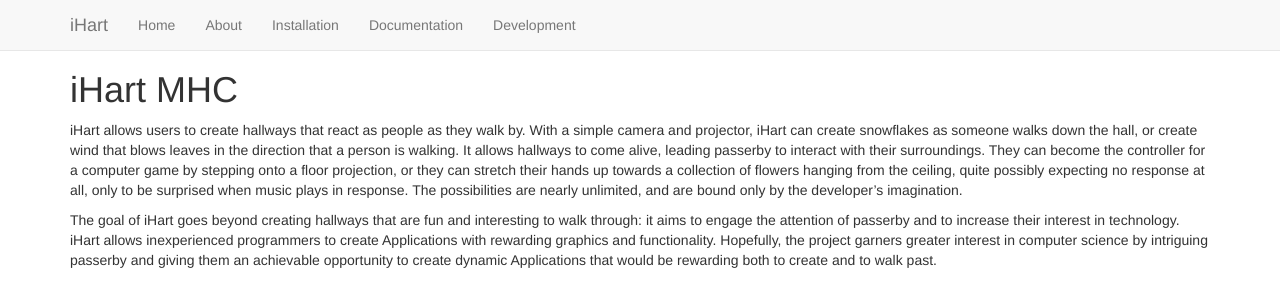
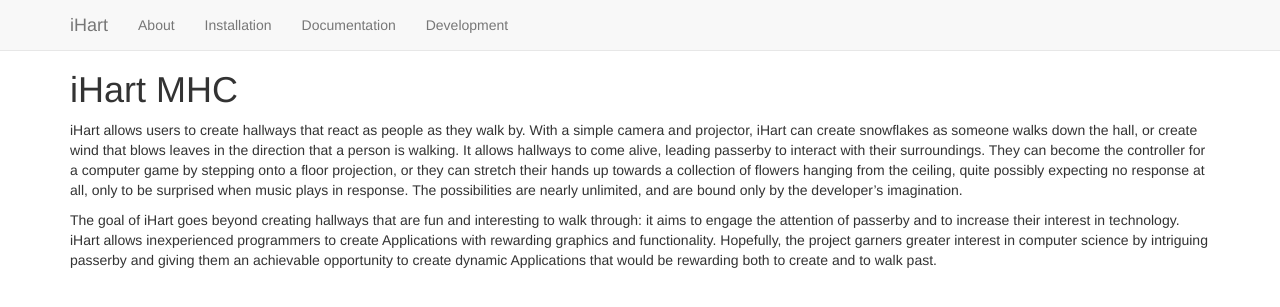
Before and after one commit to ihart-mhc/ihart-mhc.github.io, a Jekyll site: the page built from index.md, in a window 1280 px wide. Shown: the top 307 px of the page. Built offline with Jekyll 4.4.1, drawn with Linux system fonts in a browser that asks for light colours; nearby versions of some CDN libraries.

Commit message:
Add an about placeholder page and modify links in header and footer

```diff
--- a/_includes/footer.html
+++ b/_includes/footer.html
@@ -1,6 +1,6 @@
 <!-- jQuery (necessary for Bootstrap's JavaScript plugins) -->
 <script src="https://ajax.googleapis.com/ajax/libs/jquery/1.11.1/jquery.min.js"></script>
 <!-- Include all compiled plugins (below), or include individual files as needed -->
-<script src="js/bootstrap.min.js"></script>
+<script src="/js/bootstrap.min.js"></script>
 
 </html>
--- a/_includes/header.html
+++ b/_includes/header.html
@@ -6,8 +6,8 @@
 <meta name="viewport" content="width=device-width, initial-scale=1">
 
 <!-- Bootstrap -->
-<link href="css/bootstrap.min.css" rel="stylesheet" />
-<link href="css/ihart-site.css" rel="stylesheet" />
+<link href="/css/bootstrap.min.css" rel="stylesheet" />
+<link href="/css/ihart-site.css" rel="stylesheet" />
 
 <!-- HTML5 Shim and Respond.js IE8 support of HTML5 elements and media queries -->
 <!-- WARNING: Respond.js doesn't work if you view the page via file:// -->
@@ -30,14 +30,13 @@
             <span class="icon-bar"></span>
             <span class="icon-bar"></span>
           </button>
-          <a class="navbar-brand" href="#">iHart</a>
+          <a class="navbar-brand" href="/">iHart</a>
         </div>
 
         <div class="collapse navbar-collapse" id="ihart-navbar">
             <ul class="nav navbar-nav">
-                <li><a href="/">Home</a></li>
-                <li><a href="#">About</a></li>
-                <li><a href="ihart">Installation</a></li>
+                <li><a href="/about">About</a></li>
+                <li><a href="/ihart">Installation</a></li>
                 <li><a href="#">Documentation</a></li>
                 <li><a href="#">Development</a></li>
             </ul>
```
Also changed, not shown: about/index.md (added, +7 -0 lines).
